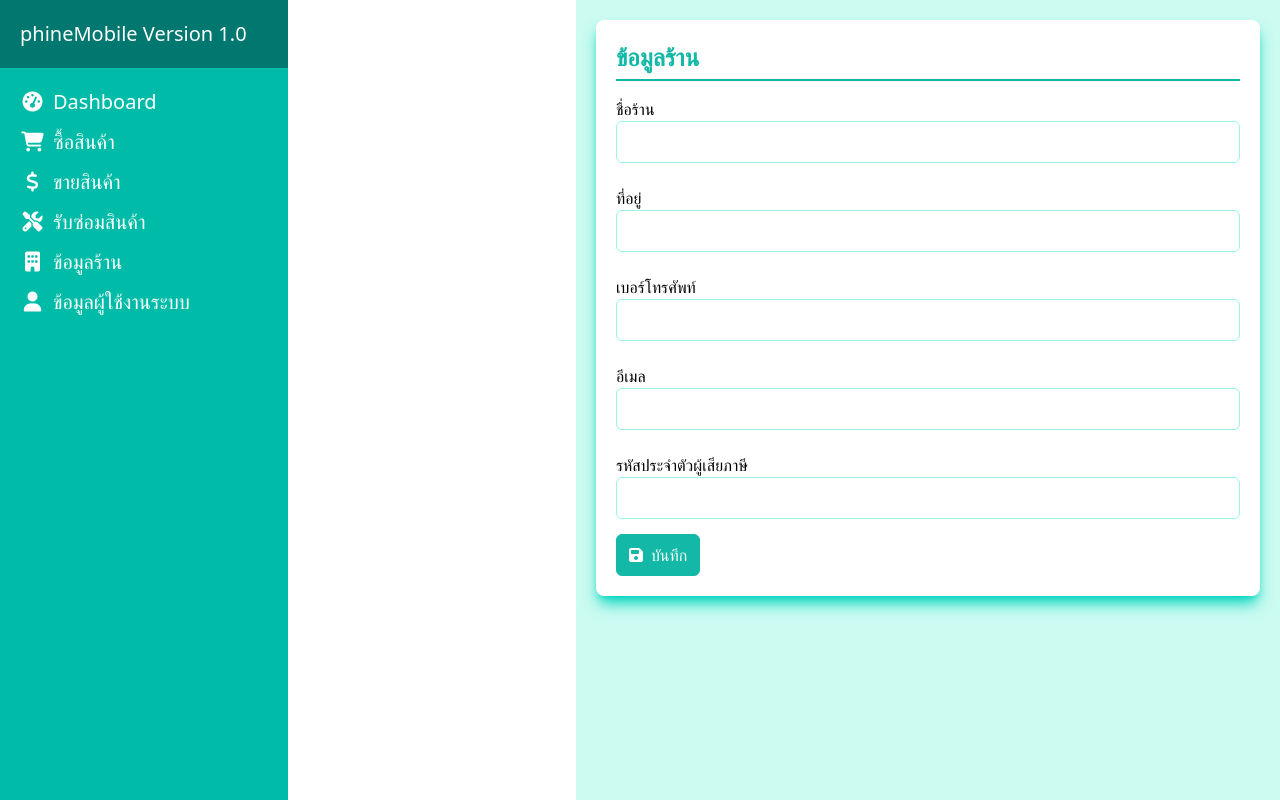
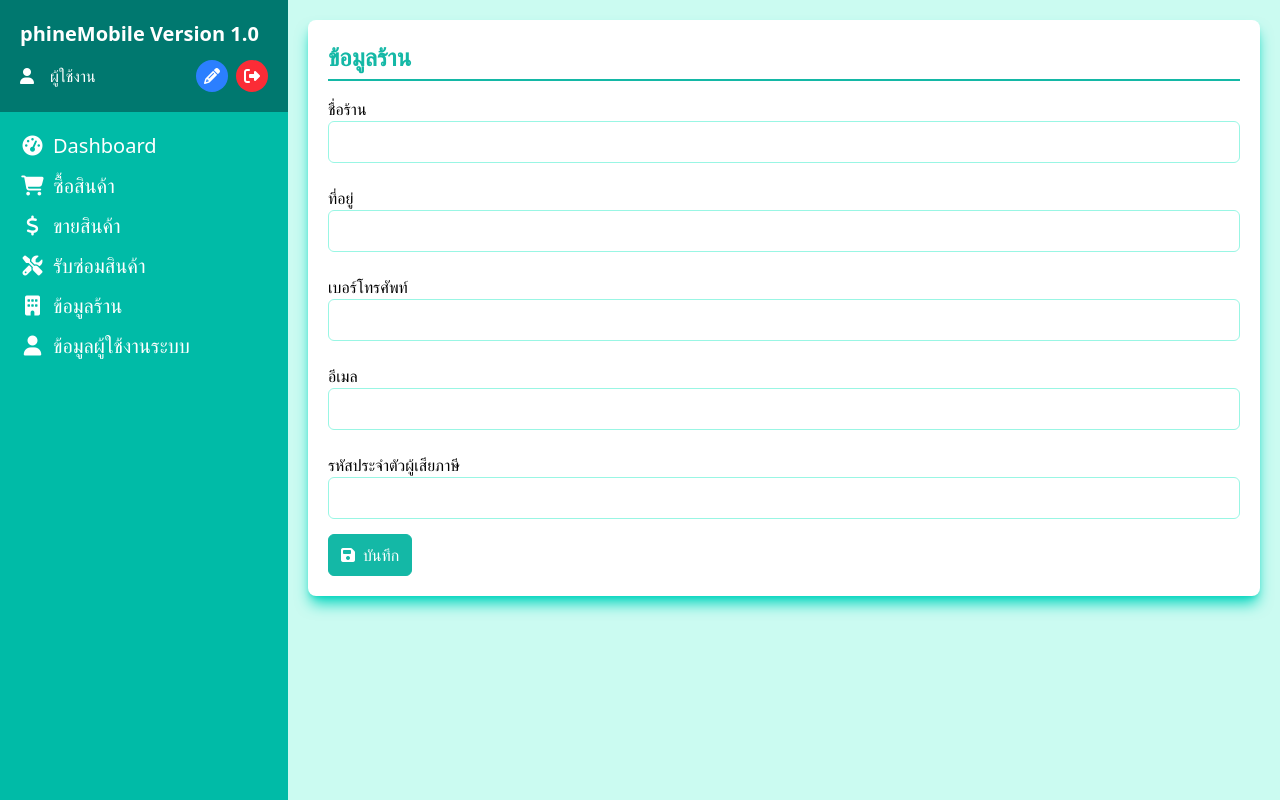
Before and after one commit to waranyafeen/phinemobile-web, a Next.js app: page /backoffice/company in a window 1280 px wide. Built offline with nearby package versions, Linux system fonts and the light colour scheme; no server answers.

Commit message:
update user, edit, signout in sidebar

```diff
--- a/src/app/backoffice/sidebar.tsx
+++ b/src/app/backoffice/sidebar.tsx
@@ -2,9 +2,19 @@ import Link from "next/link";
 
 export default function Sidebar() {
     return (
-        <div className="bg-teal-500 h-screen w-72">
-            <div className="bg-teal-700 text-white p-5 text-xl">
-                <h1>phineMobile Version 1.0</h1>
+        <div className="bg-teal-500 h-screen w-72 fixed">
+            <div className="bg-teal-700 text-white p-5 ">
+                <h1 className="text-xl font-bold">phineMobile Version 1.0</h1>
+                <div className="flex items-center gap-2 mt-3">
+                    <i className="fa fa-user mr-2 text-center"></i>
+                    <span className="w-full">ผู้ใช้งาน</span>
+                    <button className="bg-blue-500 rounded-full px-2 py-1">
+                        <i className="fa fa-pencil"></i>
+                    </button>
+                    <button className="bg-red-500 rounded-full px-2 py-1">
+                        <i className="fa fa-sign-out-alt"></i>
+                    </button>
+                </div>
             </div>
 
             <div className="flex flex-col gap-3 text-white text-xl p-5">
```
